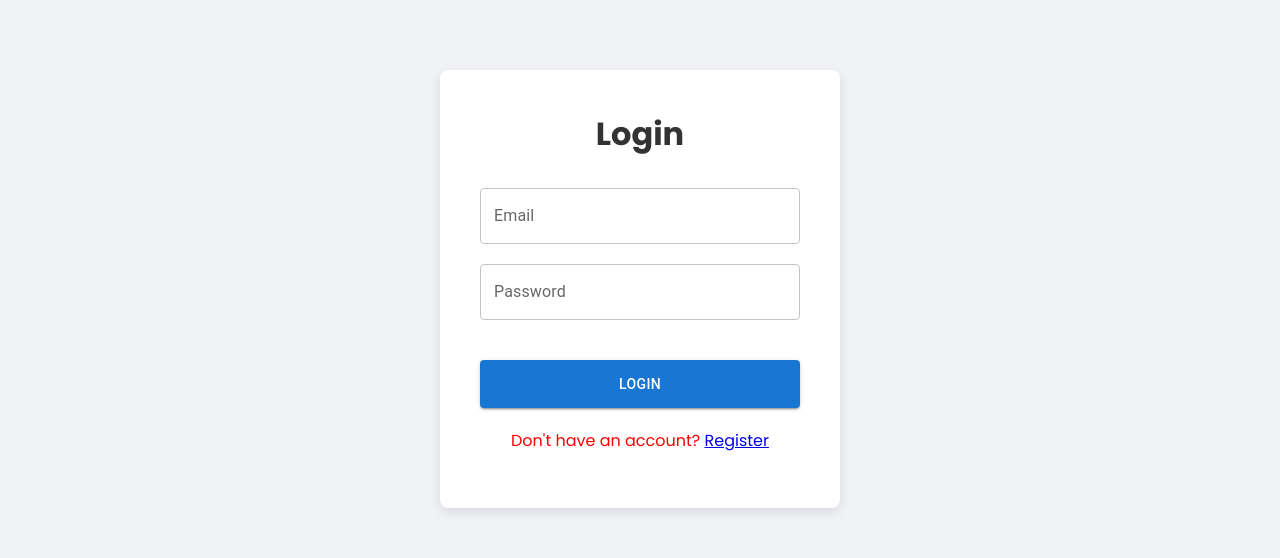
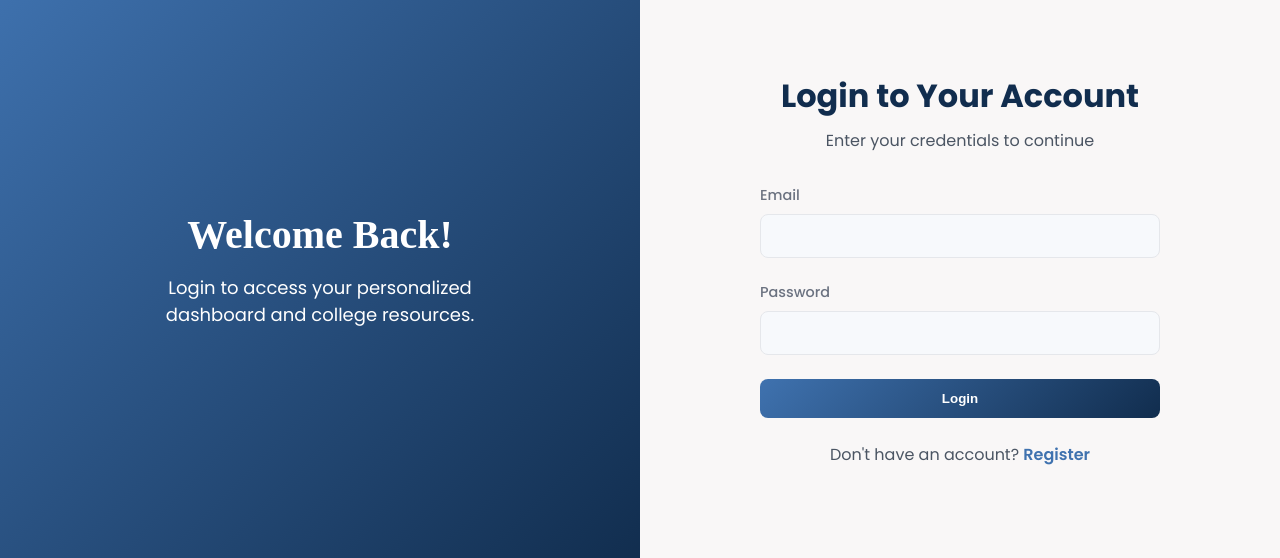
Before and after one commit to DhanushSaiCoder/AndhraPolytechnic, a React (Create React App) app in the folder frontend/: page /login in a window 1280 px wide. Shown: the part 227-785 px from the top of the page. Built offline with nearby package versions, Linux system fonts and the light colour scheme; no server answers.

Commit message:
~login and register styling

```diff
--- a/frontend/src/components/AuthComponents/LoginForm.js
+++ b/frontend/src/components/AuthComponents/LoginForm.js
@@ -1,6 +1,5 @@
 import React, { useState } from 'react';
 import { useNavigate, Link } from 'react-router-dom';
-import { TextField, Button } from '@mui/material';
 import authService from '../../services/authService';
 
 const LoginForm = () => {
@@ -23,29 +22,35 @@ const LoginForm = () => {
 
   return (
     <form onSubmit={handleSubmit}>
-      {error && <p>{error}</p>}
-      <TextField
-        label="Email"
+      {error && <p className="error-message">{error}</p>}
+      <div className="form-group">
+        <label htmlFor="email" className="form-label">Email</label>
+        <input
+          id="email"
           type="email"
           value={email}
           onChange={(e) => setEmail(e.target.value)}
-        variant="outlined"
-        fullWidth
+          className="form-input"
+          required
         />
-      <TextField
-        label="Password"
+      </div>
+      <div className="form-group">
+        <label htmlFor="password" className="form-label">Password</label>
+        <input
+          id="password"
           type="password"
           value={password}
           onChange={(e) => setPassword(e.target.value)}
-        variant="outlined"
-        fullWidth
+          className="form-input"
+          required
         />
-      <Button type="submit" variant="contained" color="primary">
+      </div>
+      <button type="submit" className="auth-button">
         Login
-      </Button>
-      <p style={{ marginTop: '20px' }}>
-        Don't have an account? <Link to="/register">Register</Link>
-      </p>
+      </button>
+      <div className="auth-switch-link">
+        <p>Don't have an account? <Link to="/register">Register</Link></p>
+      </div>
     </form>
   );
 };
--- a/frontend/src/components/AuthComponents/RegisterForm.js
+++ b/frontend/src/components/AuthComponents/RegisterForm.js
@@ -1,6 +1,5 @@
 import React, { useState } from 'react';
-import { useNavigate } from 'react-router-dom';
-import { TextField, Button } from '@mui/material';
+import { useNavigate, Link } from 'react-router-dom';
 import authService from '../../services/authService';
 
 const RegisterForm = () => {
@@ -26,37 +25,46 @@ const RegisterForm = () => {
 
   return (
     <form onSubmit={handleSubmit}>
-      {error && <p>{error}</p>}
-      <TextField
-        label="Email"
+      {error && <p className="error-message">{error}</p>}
+      <div className="form-group">
+        <label htmlFor="email" className="form-label">Email</label>
+        <input
+          id="email"
           type="email"
           value={email}
           onChange={(e) => setEmail(e.target.value)}
-        variant="outlined"
-        fullWidth
-        margin="normal"
+          className="form-input"
+          required
         />
-      <TextField
-        label="Password"
+      </div>
+      <div className="form-group">
+        <label htmlFor="password" className="form-label">Password</label>
+        <input
+          id="password"
           type="password"
           value={password}
           onChange={(e) => setPassword(e.target.value)}
-        variant="outlined"
-        fullWidth
-        margin="normal"
+          className="form-input"
+          required
         />
-      <TextField
-        label="Confirm Password"
+      </div>
+      <div className="form-group">
+        <label htmlFor="confirmPassword" className="form-label">Confirm Password</label>
+        <input
+          id="confirmPassword"
           type="password"
           value={confirmPassword}
           onChange={(e) => setConfirmPassword(e.target.value)}
-        variant="outlined"
-        fullWidth
-        margin="normal"
+          className="form-input"
+          required
         />
-      <Button type="submit" variant="contained" color="primary">
+      </div>
+      <button type="submit" className="auth-button">
         Register
-      </Button>
+      </button>
+      <div className="auth-switch-link">
+        <p>Already have an account? <Link to="/login">Login</Link></p>
+      </div>
     </form>
   );
 };
--- a/frontend/src/pages/LoginPage.js
+++ b/frontend/src/pages/LoginPage.js
@@ -1,13 +1,22 @@
 import React from 'react';
 import LoginForm from '../components/AuthComponents/LoginForm';
-import '../styles/AuthStyles/LoginPage.css';
+import '../styles/Auth.css';
 
 const LoginPage = () => {
   return (
-    <div className="login-page-container">
-      <div className="login-form-card">
-        <h1>Login</h1>
-        <LoginForm />
+    <div className="auth-page">
+      <div className="auth-left">
+        <h1>Welcome Back!</h1>
+        <p>Login to access your personalized dashboard and college resources.</p>
+      </div>
+      <div className="auth-right">
+        <div className="auth-form-container">
+          <div className="auth-form-header">
+            <h2>Login to Your Account</h2>
+            <p>Enter your credentials to continue</p>
+          </div>
+          <LoginForm />
+        </div>
       </div>
     </div>
   );
--- a/frontend/src/pages/RegisterPage.js
+++ b/frontend/src/pages/RegisterPage.js
@@ -1,13 +1,22 @@
 import React from 'react';
 import RegisterForm from '../components/AuthComponents/RegisterForm';
-import '../styles/AuthStyles/LoginPage.css'; // Reusing the same styling
+import '../styles/Auth.css';
 
 const RegisterPage = () => {
   return (
-    <div className="login-page-container">
-      <div className="login-form-card">
-        <h1>Register</h1>
-        <RegisterForm />
+    <div className="auth-page">
+      <div className="auth-left">
+        <h1>Join Our Community!</h1>
+        <p>Register to unlock exclusive features and connect with college resources.</p>
+      </div>
+      <div className="auth-right">
+        <div className="auth-form-container">
+          <div className="auth-form-header">
+            <h2>Create Your Account</h2>
+            <p>Fill in your details to get started</p>
+          </div>
+          <RegisterForm />
+        </div>
       </div>
     </div>
   );
--- /dev/null
+++ b/frontend/src/styles/Auth.css
@@ -0,0 +1,121 @@
+/* Auth.css */
+
+.auth-page {
+  display: flex;
+  min-height: calc(100vh - 200px);
+  background-color: #f9f7f7;
+}
+
+.auth-left {
+  flex: 1;
+  background: linear-gradient(135deg, #3f72af 0%, #112d4e 100%);
+  display: flex;
+  flex-direction: column;
+  justify-content: center;
+  align-items: center;
+  padding: 2rem;
+  color: white;
+  text-align: center;
+}
+
+.auth-left h1 {
+  font-family: 'Cinzel', serif;
+  font-size: 2.5rem;
+  margin-bottom: 1rem;
+}
+
+.auth-left p {
+  font-size: 1.125rem;
+  max-width: 400px;
+}
+
+.auth-right {
+  flex: 1;
+  display: flex;
+  justify-content: center;
+  align-items: center;
+  padding: 2rem;
+}
+
+.auth-form-container {
+  width: 100%;
+  max-width: 400px;
+}
+
+.auth-form-header {
+  text-align: center;
+  margin-bottom: 2rem;
+}
+
+.auth-form-header h2 {
+  font-size: 2rem;
+  font-weight: 700;
+  color: #112d4e;
+  margin-bottom: 0.5rem;
+}
+
+.auth-form-header p {
+  color: #4b5563;
+}
+
+.form-group {
+  margin-bottom: 1.5rem;
+}
+
+.form-label {
+  display: block;
+  margin-bottom: 0.5rem;
+  font-weight: 600;
+  color: #112d4e;
+}
+
+.form-input {
+  width: 100%;
+  padding: 0.75rem 1rem;
+  border: 1px solid #dbe2ef;
+  border-radius: 0.5rem;
+  font-size: 1rem;
+  transition: border-color 0.3s ease, box-shadow 0.3s ease;
+}
+
+.form-input:focus {
+  outline: none;
+  border-color: #3f72af;
+  box-shadow: 0 0 0 3px rgba(63, 114, 175, 0.2);
+}
+
+.auth-button {
+  width: 100%;
+  padding: 0.75rem 1rem;
+  background: linear-gradient(135deg, #3f72af 0%, #112d4e 100%);
+  color: white;
+  font-weight: 600;
+  border: none;
+  border-radius: 0.5rem;
+  cursor: pointer;
+  transition: all 0.3s ease;
+}
+
+.auth-button:hover {
+  box-shadow: 0 4px 12px rgba(63, 114, 175, 0.3);
+  transform: translateY(-2px);
+}
+
+.auth-switch-link {
+  text-align: center;
+  margin-top: 1.5rem;
+}
+
+.auth-switch-link p {
+  color: #4b5563;
+}
+
+.auth-switch-link a {
+  color: #3f72af;
+  font-weight: 600;
+  text-decoration: none;
+}
+
+.auth-switch-link a:hover {
+  text-decoration: underline;
+}
```
Lines whose indentation alone changed are shown as unchanged.
